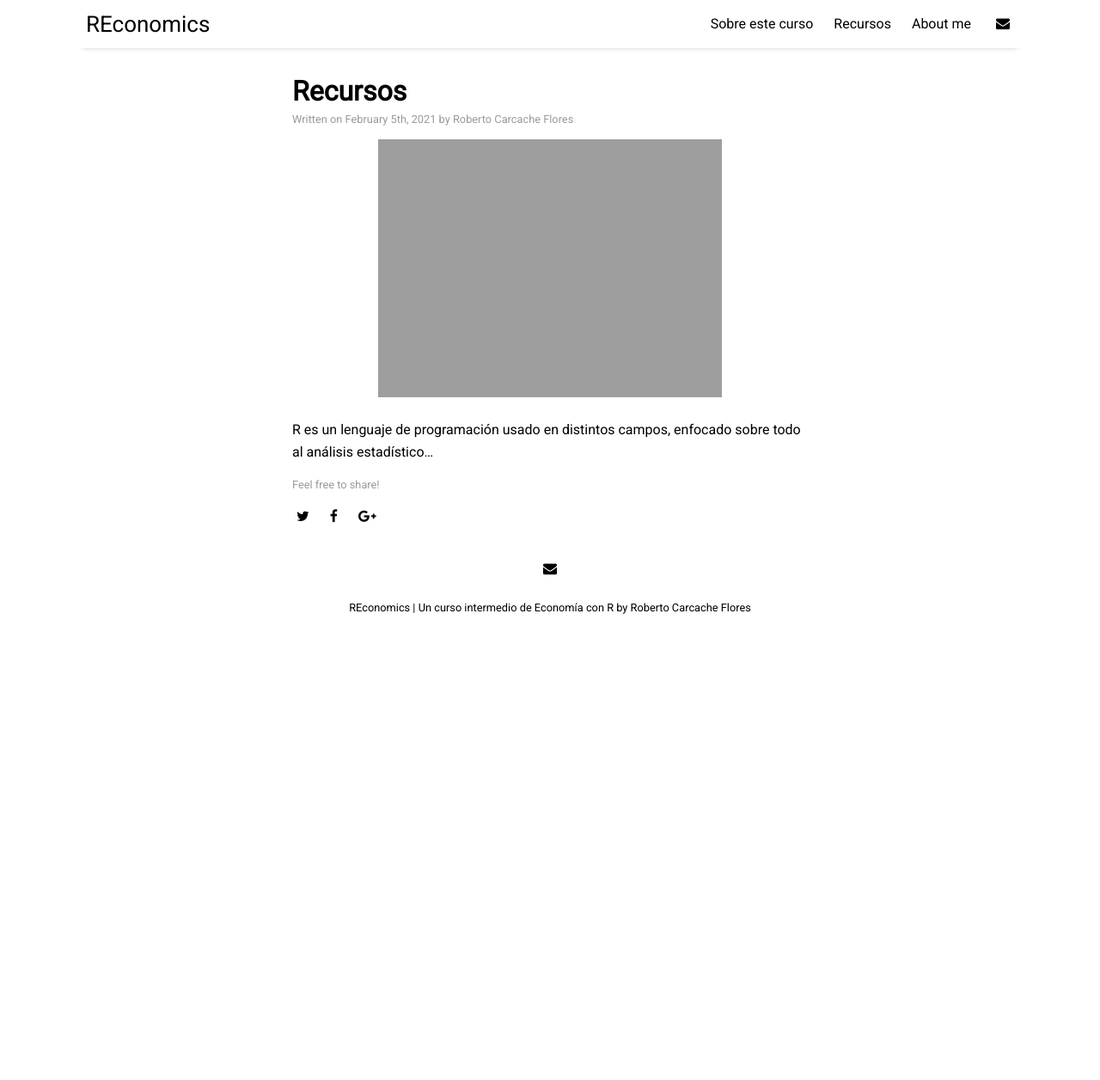
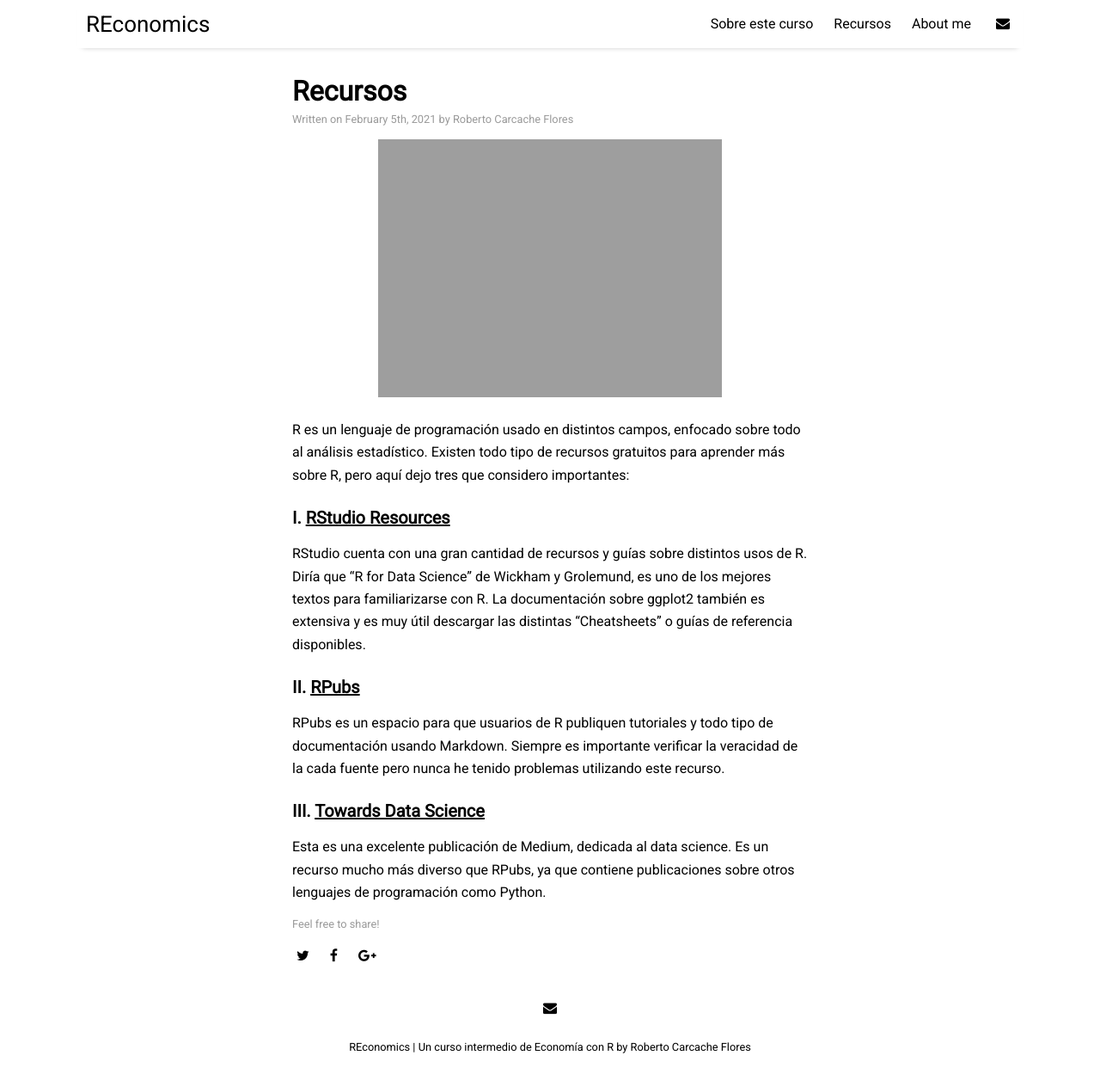
Before and after one commit to JP-Thoma/REconomics, a Jekyll site: the page built from _posts/2021-02-05-learning-resources.md, in a window 1280 px wide and 1256 px high. Shown: the whole window at 86% size. Built offline with Jekyll 4.4.1, drawn with Linux system fonts in a browser that asks for light colours; nearby versions of some CDN libraries.

Commit message:
Update 2021-02-05-learning-resources.md

```diff
--- a/_posts/2021-02-05-learning-resources.md
+++ b/_posts/2021-02-05-learning-resources.md
@@ -7,4 +7,13 @@ tags: [documentation,sample]
 image: recursos.jpg
 ---
 
-R es un lenguaje de programación usado en distintos campos, enfocado sobre todo al análisis estadístico...
+R es un lenguaje de programación usado en distintos campos, enfocado sobre todo al análisis estadístico. Existen todo tipo de recursos gratuitos para aprender más sobre R, pero aquí dejo tres que considero importantes:
+
+### I. [RStudio Resources](https://rstudio.com/resources/books/)
+RStudio cuenta con una gran cantidad de recursos y guías sobre distintos usos de R. Diría que "R for Data Science" de Wickham y Grolemund, es uno de los mejores textos para familiarizarse con R. La documentación sobre ggplot2 también es extensiva y es muy útil descargar las distintas "Cheatsheets" o guías de referencia disponibles.
+
+### II. [RPubs](https://rpubs.com)
+RPubs es un espacio para que usuarios de R publiquen tutoriales y todo tipo de documentación usando Markdown. Siempre es importante verificar la veracidad de la cada fuente pero nunca he tenido problemas utilizando este recurso.
+
+### III. [Towards Data Science](https://towardsdatascience.com/tagged/r-programming)
+Esta es una excelente publicación de Medium, dedicada al data science. Es un recurso mucho más diverso que RPubs, ya que contiene publicaciones sobre otros lenguajes de programación como Python.
```
